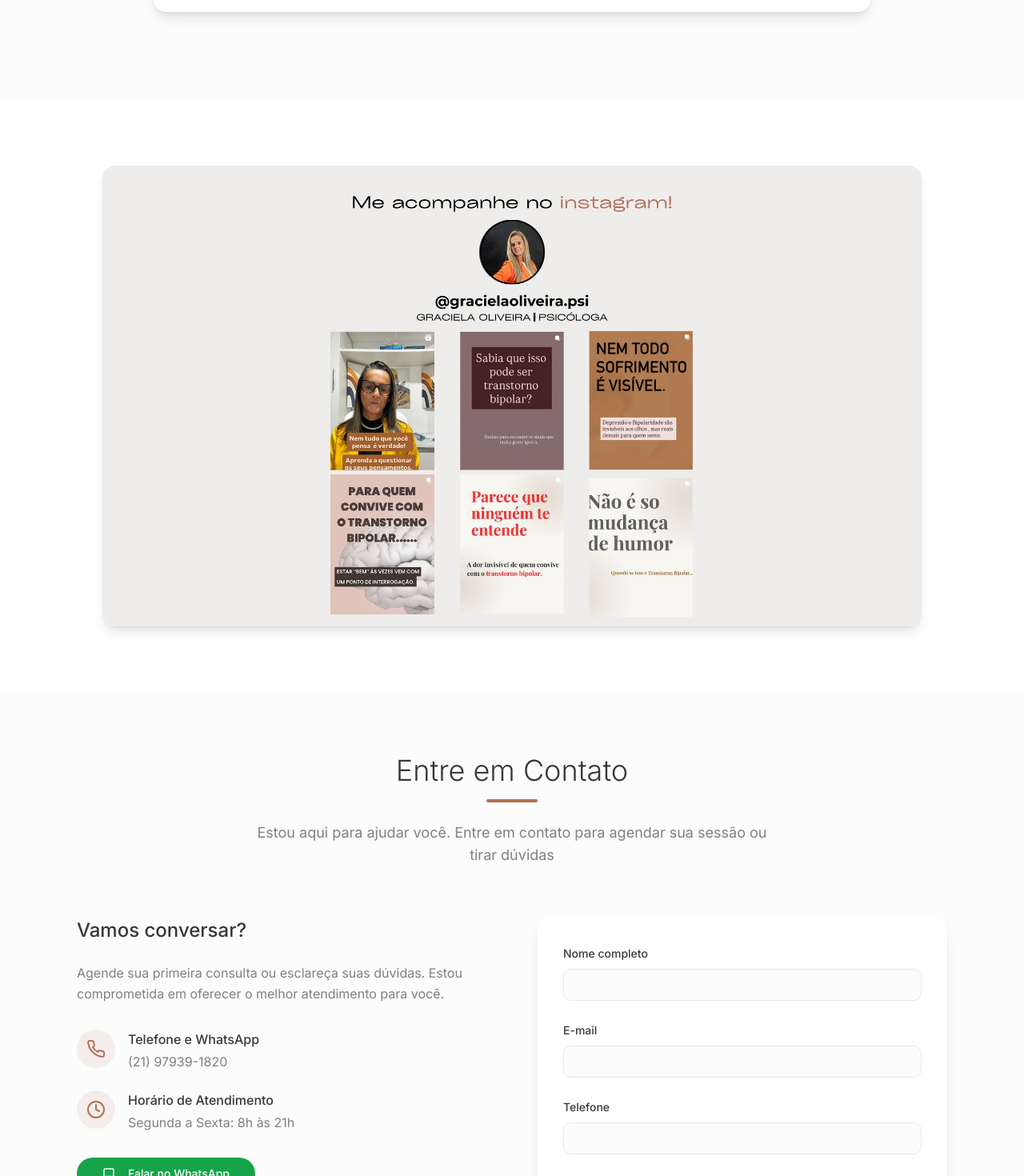
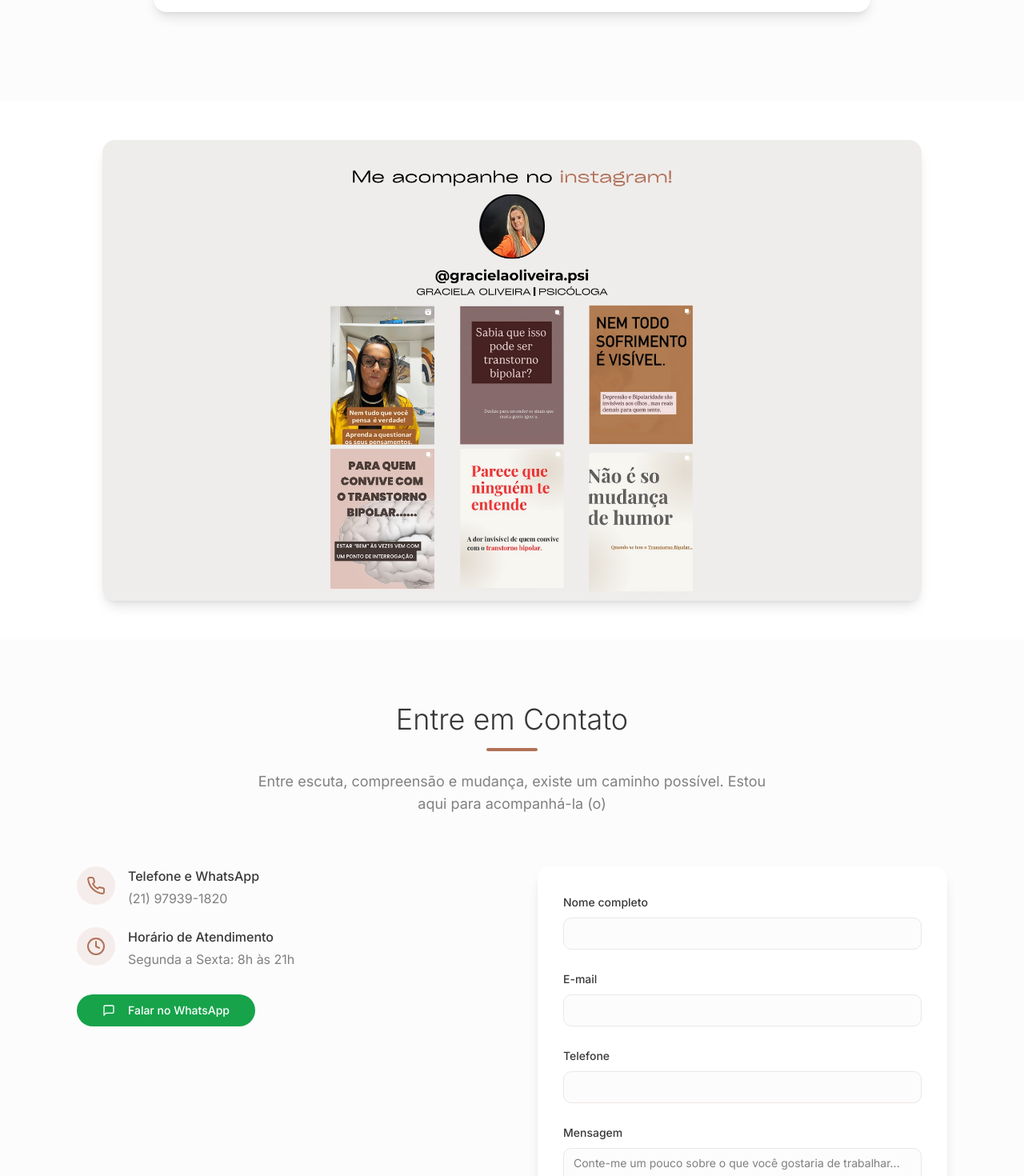
Before and after one commit to joaozzns/psicologiagrazi, a React (Vite) app: page / in a window 1280 px wide. Shown: the part 6880-8350 px from the top of the page at 80% size. Built offline with nearby package versions, Linux system fonts and the light colour scheme.

Commit message:
Refactor Contact and Instagram sections
Updated the contact section text and removed unnecessary elements. Adjusted the positioning of the Instagram image.

```diff
--- a/src/components/Contact.tsx
+++ b/src/components/Contact.tsx
@@ -34,23 +34,13 @@ const Contact = () => {
           </h2>
           <div className="w-16 h-1 bg-primary rounded-full mx-auto mb-6"></div>
           <p className="text-lg text-muted-foreground max-w-2xl mx-auto">
-            Estou aqui para ajudar você. Entre em contato para agendar sua sessão ou tirar dúvidas
+            Entre escuta, compreensão e mudança, existe um caminho possível. Estou aqui para acompanhá-la (o)
           </p>
         </div>
 
         <div className="grid lg:grid-cols-2 gap-16">
           {/* Informações de Contato */}
           <div className="space-y-8">
-            <div>
-              <h3 className="text-2xl font-medium text-foreground mb-6">
-                Vamos conversar?
-              </h3>
-              <p className="text-muted-foreground leading-relaxed mb-8">
-                Agende sua primeira consulta ou esclareça suas dúvidas.
-                Estou comprometida em oferecer o melhor atendimento para você.
-              </p>
-            </div>
-
             <div className="space-y-6">
               <div className="flex items-start space-x-4">
                 <div className="w-12 h-12 bg-primary/10 rounded-full flex items-center justify-center">
--- a/src/components/InstagramSection.tsx
+++ b/src/components/InstagramSection.tsx
@@ -1,7 +1,7 @@
 
 const InstagramSection = () => {
   return (
-    <section className="py-20 bg-white">
+    <section className="py-12 bg-white">
       <div className="container-max section-padding">
         <div className="text-center">
           {/* Desktop version - horizontal image */}
```
